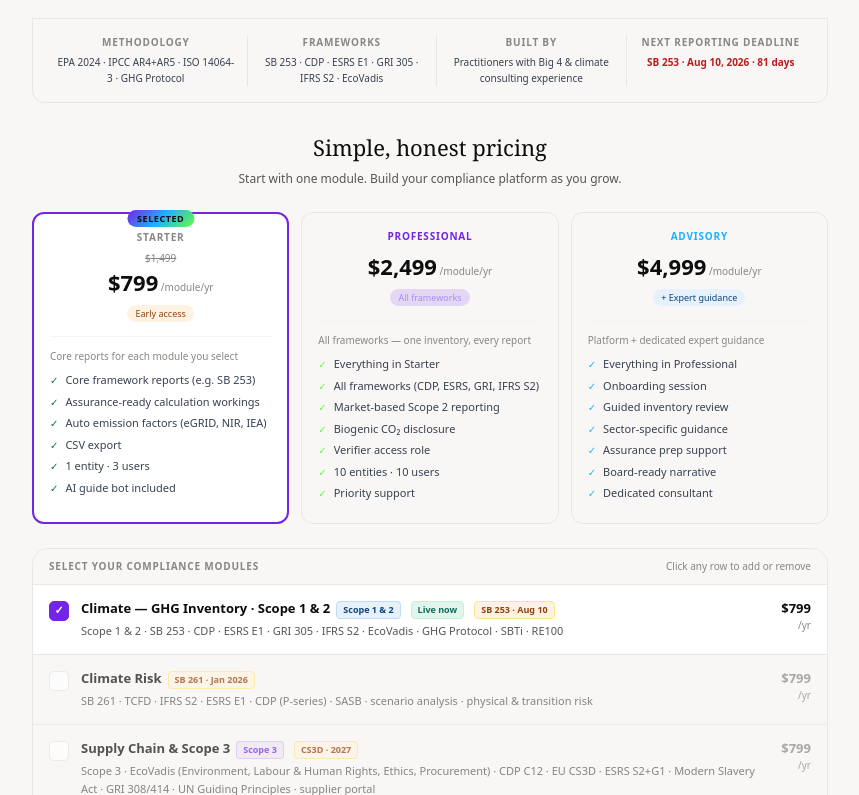
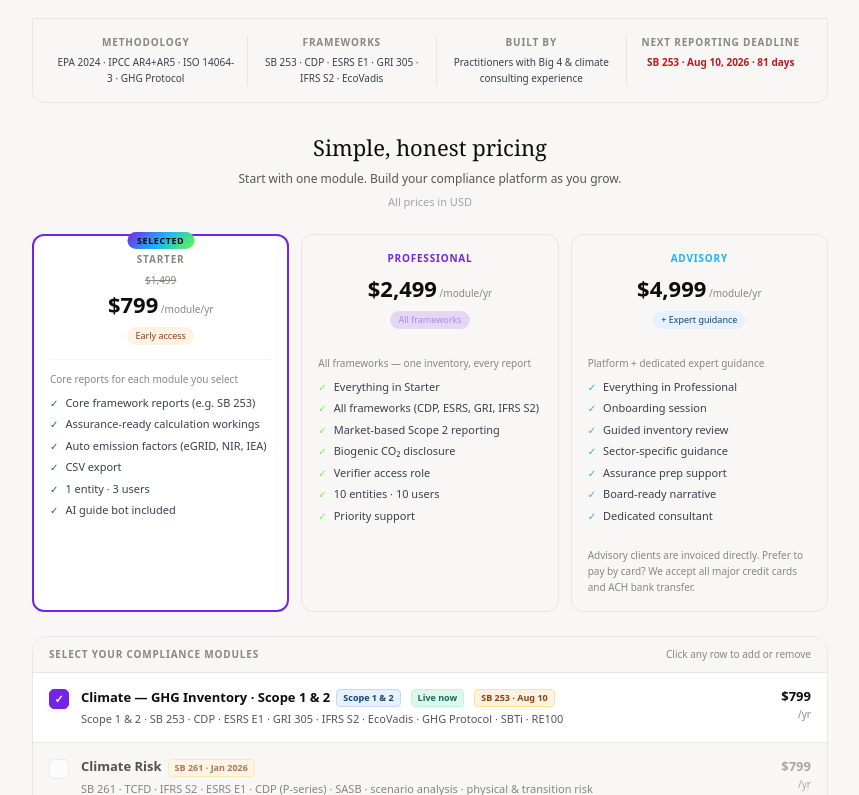
Before and after one commit to themisiqco/themisiq, a Next.js app: page /pricing in a window 1280 px wide. Shown: the part 385-1180 px from the top of the page, without its empty margins (210-1069 px from the left). Built offline with nearby package versions, Linux system fonts and the light colour scheme.

Commit message:
feat: pricing page with tier bullets, USD note, advisory payment options

```diff
--- a/app/pricing/page.tsx
+++ b/app/pricing/page.tsx
@@ -444,6 +444,7 @@ export default function PricingPage() {
         <div style={{ textAlign: 'center', marginBottom: '1.5rem' }}>
           <div style={{ fontFamily: 'Georgia, serif', fontSize: 22, fontWeight: 400, color: '#0d0d0d', marginBottom: 6 }}>Simple, honest pricing</div>
           <div style={{ fontSize: 12, color: '#555553', fontWeight: 300 }}>Start with one module. Build your compliance platform as you grow.</div>
+          <div style={{ fontSize: 11, color: '#9ca3af', marginTop: 6, fontWeight: 300 }}>All prices in USD</div>
         </div>
 
         {/* Tier cards */}
@@ -507,6 +508,11 @@ export default function PricingPage() {
                   <span style={{ color: '#1fb1ff', flexShrink: 0, fontSize: 10, marginTop: 1 }}>✓</span>{f}
                 </div>
               ))}
+              <div style={{ marginTop: 12, paddingTop: 10, borderTop: '1px solid #f3f4f6' }}>
+                <div style={{ fontSize: 10, color: '#888784', lineHeight: 1.6 }}>
+                  Advisory clients are invoiced directly. Prefer to pay by card? We accept all major credit cards and ACH bank transfer.
+                </div>
+              </div>
             </div>
           </div>
 
```
